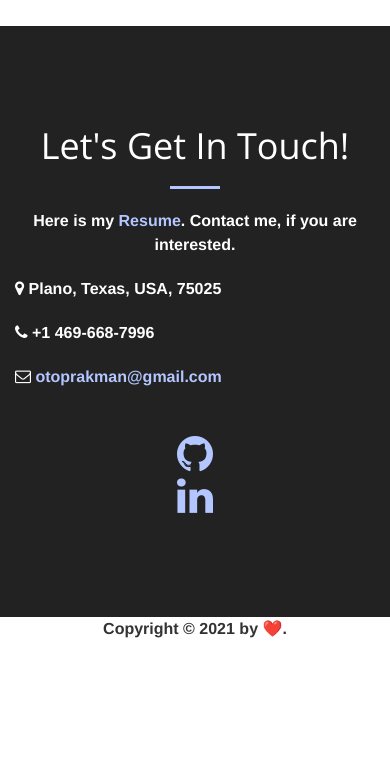
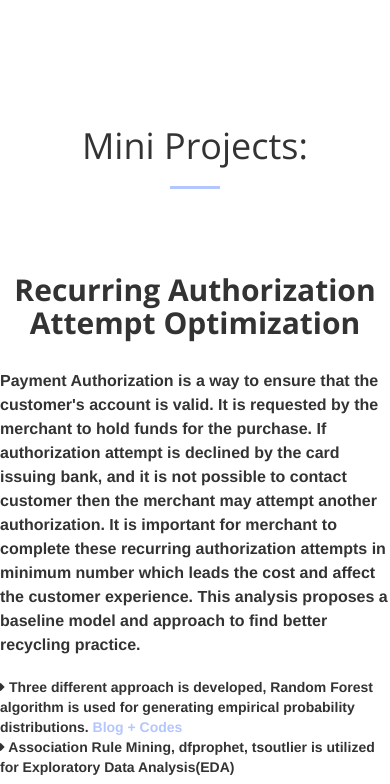
Before and after one commit to otoprakman/otoprakman.github.io, a website: page index.html in a window 390 px wide. Shown: the part 4640-5424 px from the top of the page. Before the commit the page ends 5301 px from the top, so only its background shows below. Drawn offline with nearby package versions, Linux system fonts and the light colour scheme; a web font is replaced by a local one.

Commit message:
Mini Project section added

```diff
--- a/index.html
+++ b/index.html
@@ -76,6 +76,9 @@
                     </li>
                     <li>
                         <a class="page-scroll" href="#services">Projects</a>
+                    </li>
+                    <li>
+                        <a class="page-scroll" href="#miniservices">Mini Projects</a>
                     </li>
 		    <!--li>
                         <a class="page-scroll" href="./for_xuxu/index.html">XuXu</a>
@@ -214,11 +217,53 @@
 					<div class="space"><p><br></br><br></br></p></div>
 				</div>
 			</div>
-
-				<div class="space"></div>
 		</div>
         </div>
     </section>
+
+    <section id="miniservices">
+          <div class="container">
+              <div class="row">
+                  <div class="col-lg-12 text-center">
+                      <h1 class="section-heading">Mini Projects:</h1>
+            <hr class="primary">
+                  </div>
+          <div class="space"><p></br></p></div>
+              </div>
+          </div>
+
+          <div class="container">
+            <div class="row">
+
+        <div class="row">
+                  <div class="col-md-11 text-center">
+              <h2><b>Recurring Authorization Attempt Optimization</b></h2>
+                      <div class="space"><br></div>
+                  </div>
+          <div class="col-md-7">
+            <p>Payment Authorization is a way to ensure that the customer's account is valid. It is requested by the merchant to hold funds for the purchase. If authorization attempt is declined by
+              the card issuing bank, and it is not possible to contact customer then the merchant may attempt another authorization.
+              It is important for merchant to complete these recurring authorization attempts in minimum number which leads the cost and affect the customer experience.
+              This analysis proposes a baseline model and approach to find better recycling practice.
+          </p>
+              <ul class="list-unstyled">
+                <li><i class="fa fa-caret-right pr-10 text-colored"></i> Three different approach is developed, Random Forest algorithm is used for generating empirical probability distributions.
+                  <a href="https://github.com/otoprakman/Payment-Retry">Blog + Codes</a></li>
+                <li><i class="fa fa-caret-right pr-10 text-colored"></i> Association Rule Mining, dfprophet, tsoutlier is utilized for Exploratory Data Analysis(EDA)</li>
+
+              </ul>
+          </div>
+          <div class="col-md-5 text-center">
+            <img src="img/recur.png" class="img-thumbnail" alt="Ratio Analysis">
+            <div class="space"></div>
+            <div class="space"><p><br></br><br></br></p></div>
+          </div>
+        </div>
+
+          <div class="space"></div>
+      </div>
+          </div>
+      </section>
 
     <section id="contact" class="bg-dark">
 		<div class="container">
```
Also changed, not shown: img/recur.png (added).
